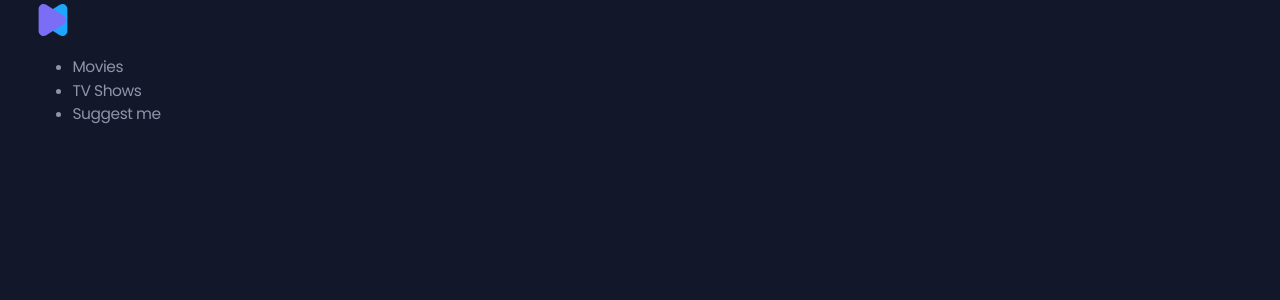
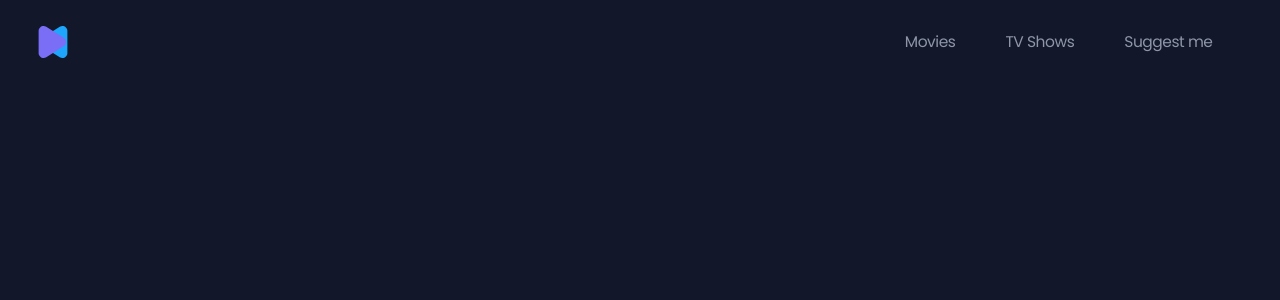
Before and after one commit to cristibologa/movies, a React (Vite) app: page / in a window 1280 px wide. Shown: the top 300 px of the page. Built offline with nearby package versions, Linux system fonts and the light colour scheme.

Commit message:
style menu

```diff
--- a/src/components/Menu.jsx
+++ b/src/components/Menu.jsx
@@ -1,20 +1,28 @@
 import logo from "../assets/logo.svg";
+import styles from "./Menu.module.scss";
+
 export default function Menu() {
   return (
-    <header>
+    <header className={styles.header}>
       <a href="">
         <img src={logo} width={40} height={40} alt="logo" />
       </a>
       <nav>
-        <ul>
-          <li>
-            <a>Movies</a>
+        <ul className={styles.list}>
+          <li className="item">
+            <a href="#" className={styles.link}>
+              Movies
+            </a>
           </li>
-          <li>
-            <a>TV Shows</a>
+          <li className="item">
+            <a href="#" className={styles.link}>
+              TV Shows
+            </a>
           </li>
-          <li>
-            <a>Suggest me</a>
+          <li className="item">
+            <a href="#" className={styles.link}>
+              Suggest me
+            </a>
           </li>
         </ul>
       </nav>
--- /dev/null
+++ b/src/components/Menu.module.scss
@@ -0,0 +1,20 @@
+@use '../styles/helpers' as *;
+
+.header{
+	display: flex;
+	justify-content: space-between;
+	padding-block: rem(20);
+	align-items: center;
+	color: var(--gray--200);
+}
+.list{
+	display: flex;
+	gap: rem(10);
+
+}
+.link{
+	padding: rem(10) rem(20);
+	&:hover{
+		color: var(--white--10);
+	}
+}
```
